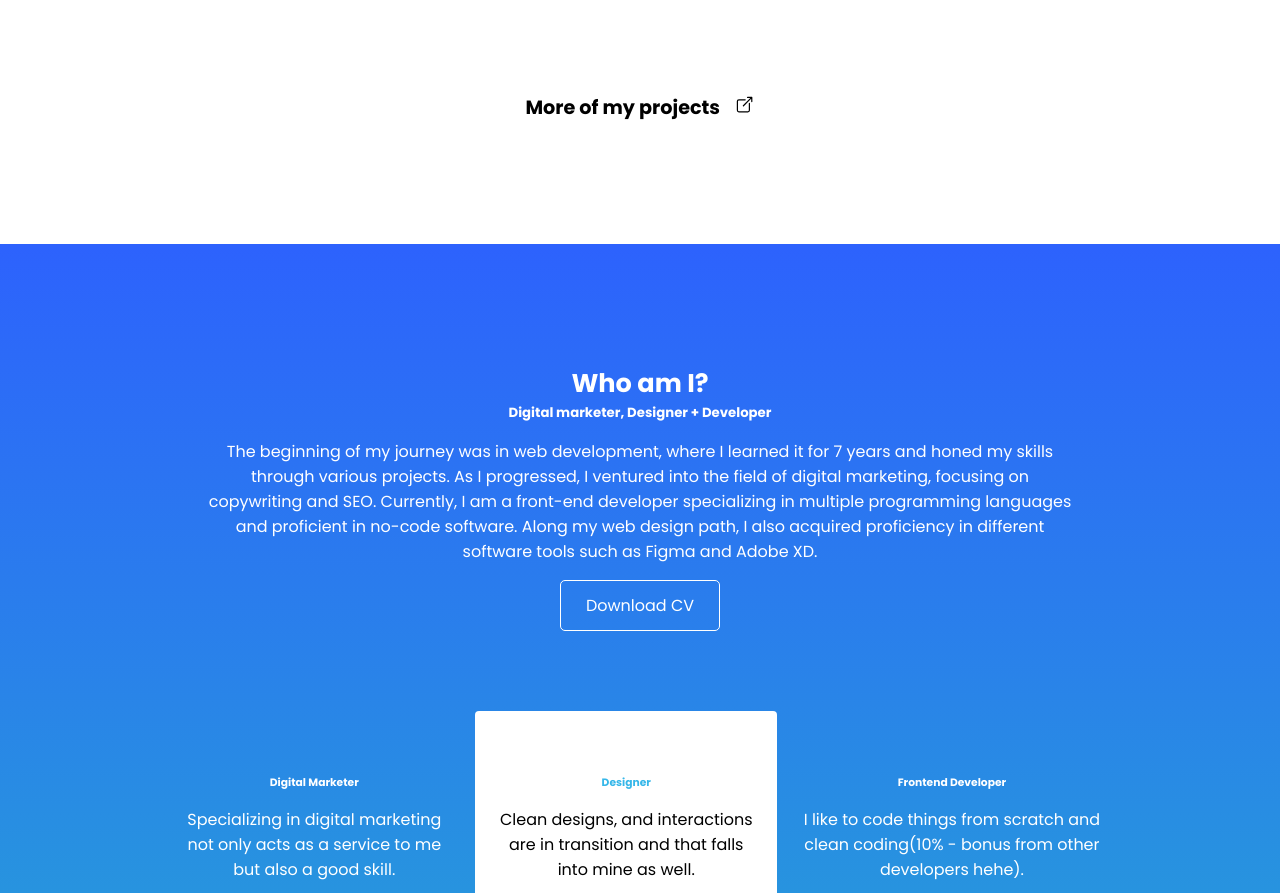
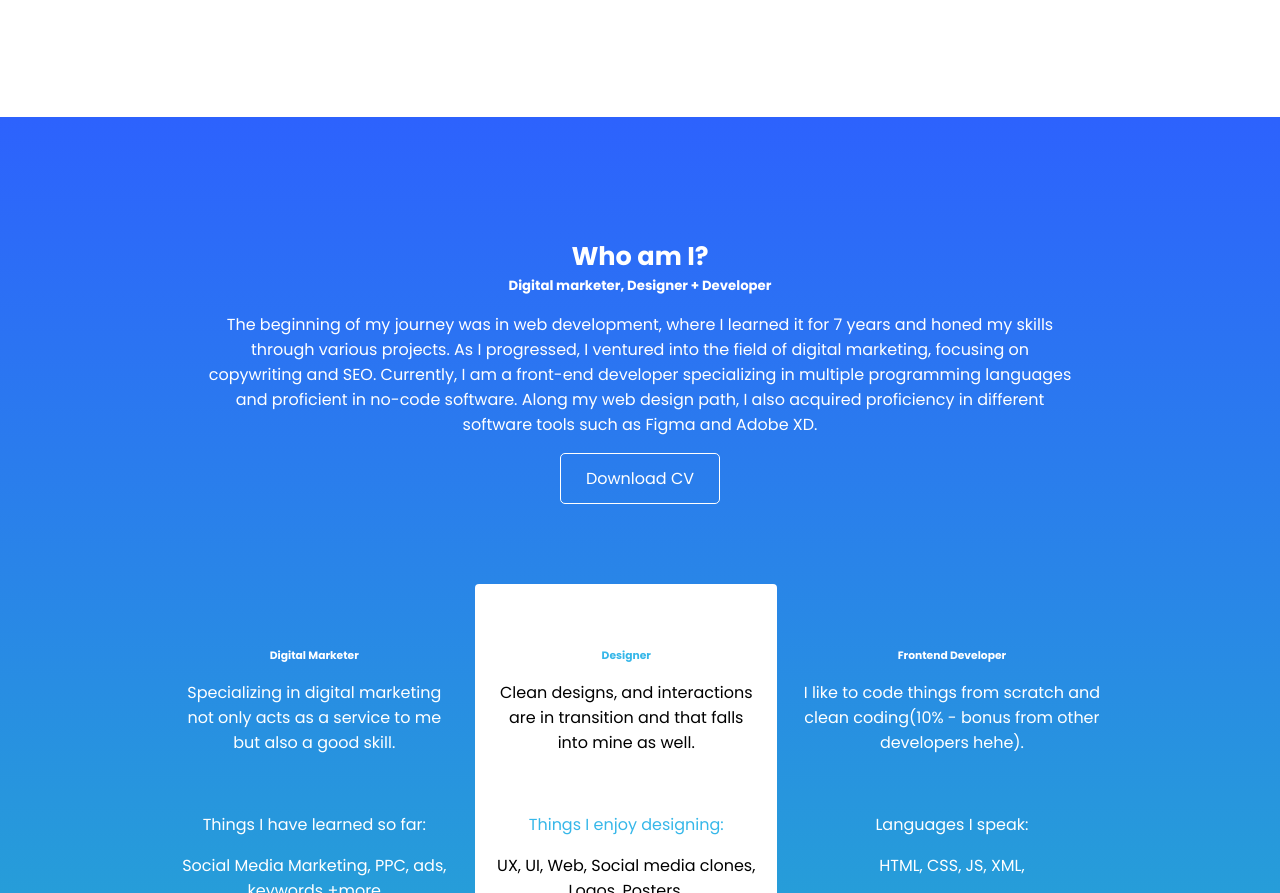
Before and after one commit to Webprodigy/-dev, a plain HTML site: page index.html in a window 1280 px wide. Shown: the part 4693-5586 px from the top of the page. Drawn offline with nearby package versions, Linux system fonts and the light colour scheme.

Commit message:
Update index.html

```diff
--- a/index.html
+++ b/index.html
@@ -207,9 +207,7 @@
                         </span>
                     </div>
                 </div>
-                <div class="more-of">
-                    <h4 class="more-projects"><a href="more-projects.html">More of my projects</ion-icon><ion-icon name="open-outline"></ion-icon></a></h4>
-                </div>
+
 
             </div>
         </section>
```
